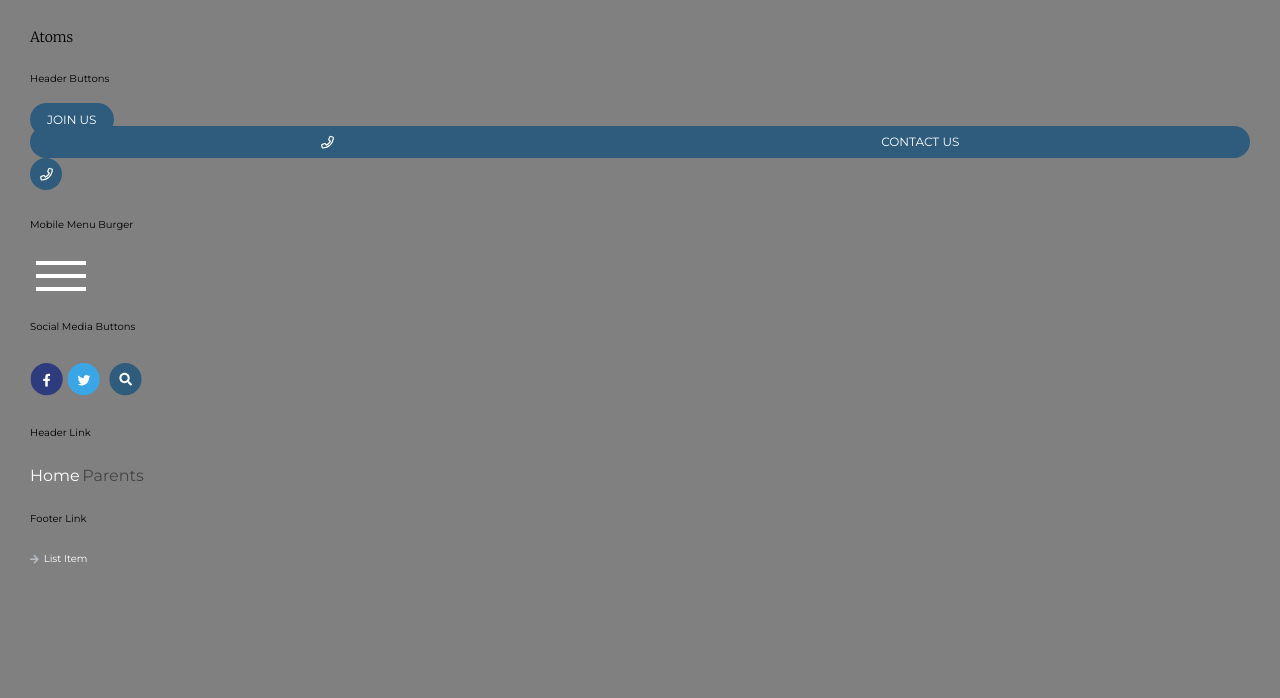
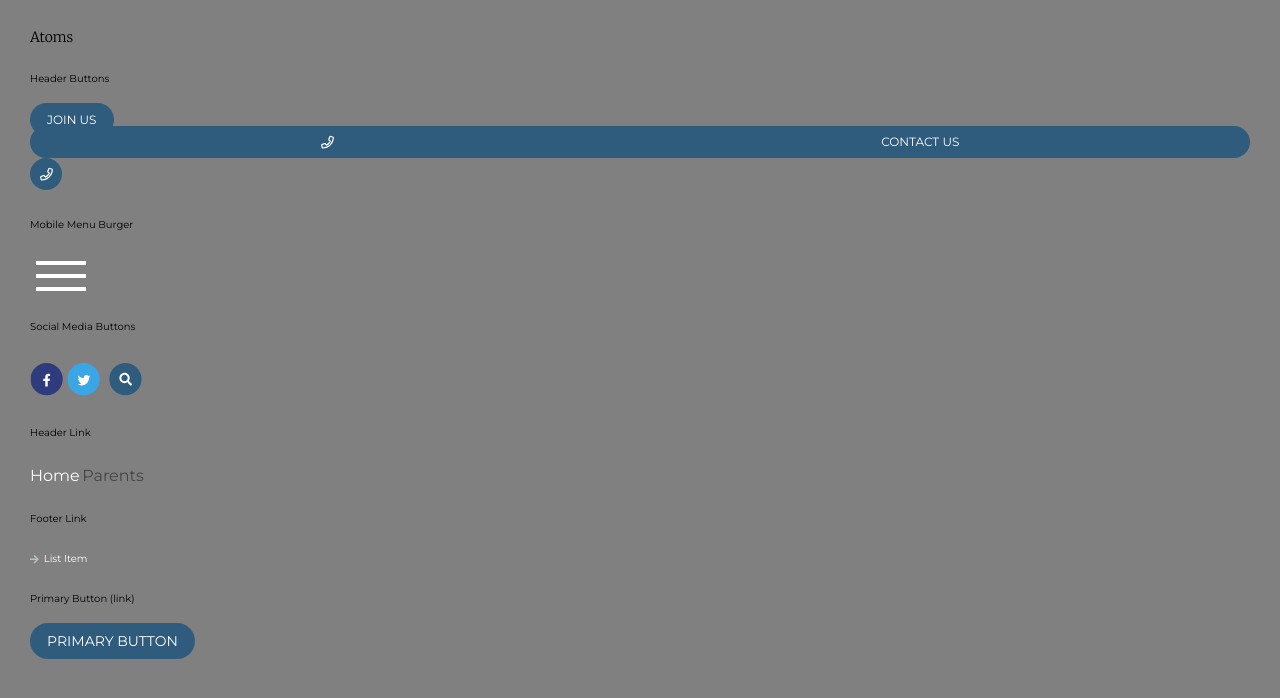
Before and after one commit to merryface/evositeCutUp, a website: page library.html in a window 1280 px wide. Drawn offline with Linux system fonts and the light colour scheme.

Commit message:
primary button finished

```diff
--- a/library.html
+++ b/library.html
@@ -68,5 +68,14 @@
         <nav class="footer_nav">
             <a href="/" class="footer_navItem"><i class="fas fa-arrow-right"></i><p>List Item</p></a>
         </nav>
+
+        <!--  -->
+        <!--  -->
+
+
+        <p style="margin: 3rem 0;">
+            Primary Button (link)
+        </p>
+        <a class="primaryButton" href="/">Primary Button</a>
     </body>
 </html>
--- a/scss/main.scss
+++ b/scss/main.scss
@@ -2,15 +2,13 @@
 @import "typography.scss";
 @import "settings.scss";
 
-
-// Molecules
 @import "header.scss";
 @import "hero.scss";
 @import "footer.scss";
 
-// Reactiveness
 @import "mediaqueries.scss";
 
-// Font awesome
 @import "fontawesome/fontawesome.scss";
 @import "fontawesome/solid.scss";
+
+@import "primaryButton.scss";
--- /dev/null
+++ b/scss/primaryButton.scss
@@ -0,0 +1,17 @@
+.primaryButton {
+    font-size: 1.4rem;
+    text-transform: uppercase;
+
+    padding: 0.9rem 1.7rem;
+    border-radius: 50px;
+
+    background-color: var(--buttonPrimary);
+    color: var(--white);
+
+    width: 21.4rem;
+}
+
+.primaryButton:hover {
+    color: var(--buttonPrimary);
+    background-color: var(--buttonPrimaryHover);
+}
```
Also changed, not shown: css/main.css, css/main.min.css.
